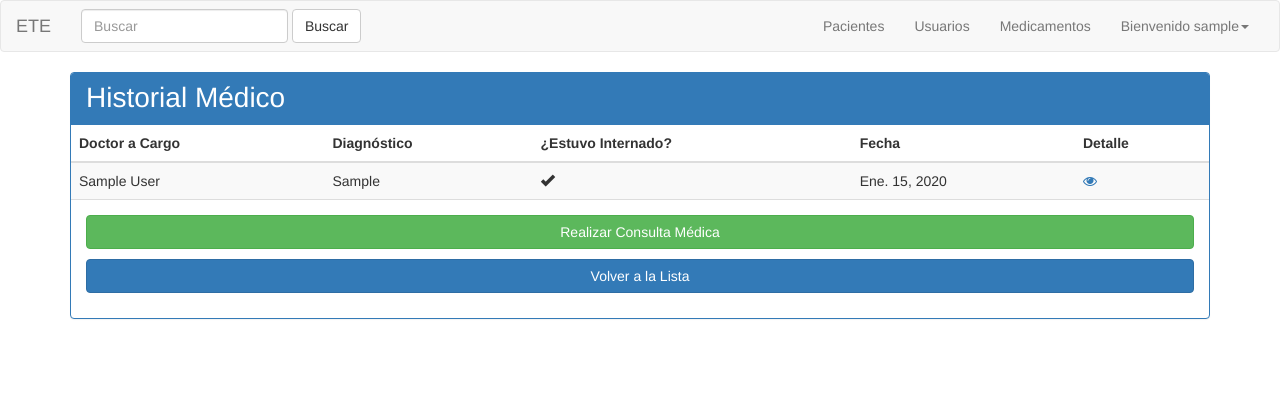
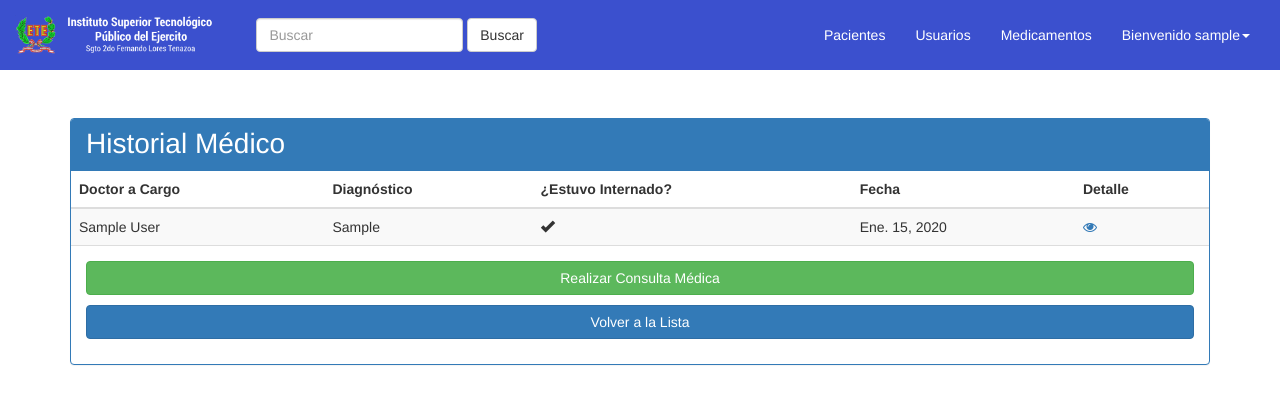
Before and after one commit to dgnest/hospital, a Django app: template hospital/templates/consultation/list.html in a window 1280 px wide. Shown: the top 404 px of the page. Run offline with Django 3.2, Linux system fonts and the light colour scheme; the template is opened without the code that fills it: values that come from a table or form of the project are taken from there, others are empty; a user stored in the database is signed in; tables that the repository leaves empty hold one stand-in row (values such as "Sample post"); parts of the project's set-up code (start-up, migrations or seed data) failed here and were passed over; some libraries are stand-ins or nearby versions.

Commit message:
add ete image and change navbar style

```diff
--- a/hospital/static/css/navbar.css
+++ b/hospital/static/css/navbar.css
@@ -1,6 +1,42 @@
 .navbar {
-  margin-bottom: 20px;
+  margin-bottom: 48px;
+  background-color: #3b50ce;
+  border: none;
+  border-radius: 0px;
 }
+.navbar-default .navbar-nav>.open>a, .navbar-default .navbar-nav>.open>a:hover, .navbar-default .navbar-nav>.open>a:focus {
+  background-color: #5677fc;
+}
+.dropdown-menu {
+  background-color: #5677fc;
+}
+.dropdown-menu>li>a {
+  color: #fff;
+}
+.dropdown-menu>li>a:hover, .dropdown-menu>li>a:focus {
+  color: #fff;
+  background-color: #738ffe;
+}
+.navbar-nav>li>a {
+  color: #fff !important;
+}
+.navbar-nav, .navbar-form {
+  padding-top: 10px;
+  padding-bottom: 10px;
+}
+.navbar-brand {
+  height: 70px;
+}
+.navbar-brand img {
+  position: relative;
+  display: block;
+  height: 100%;
+}
+
+.center-block {
+  width: 40%;
+}
+
 .panel-title {
   font-size: 28px;
 }
--- a/hospital/templates/base.html
+++ b/hospital/templates/base.html
@@ -28,7 +28,9 @@
           <span class="icon-bar"></span>
           <span class="icon-bar"></span>
         </button>
-        <a class="navbar-brand" href="#">ETE</a>
+        <a class="navbar-brand" href="/" >
+        <img src="{% static 'img/ete.png' %}">
+        </a>
       </div>
 
       {% if user.is_authenticated %}
```
Also changed, not shown: hospital/static/img/ete.png (added).
